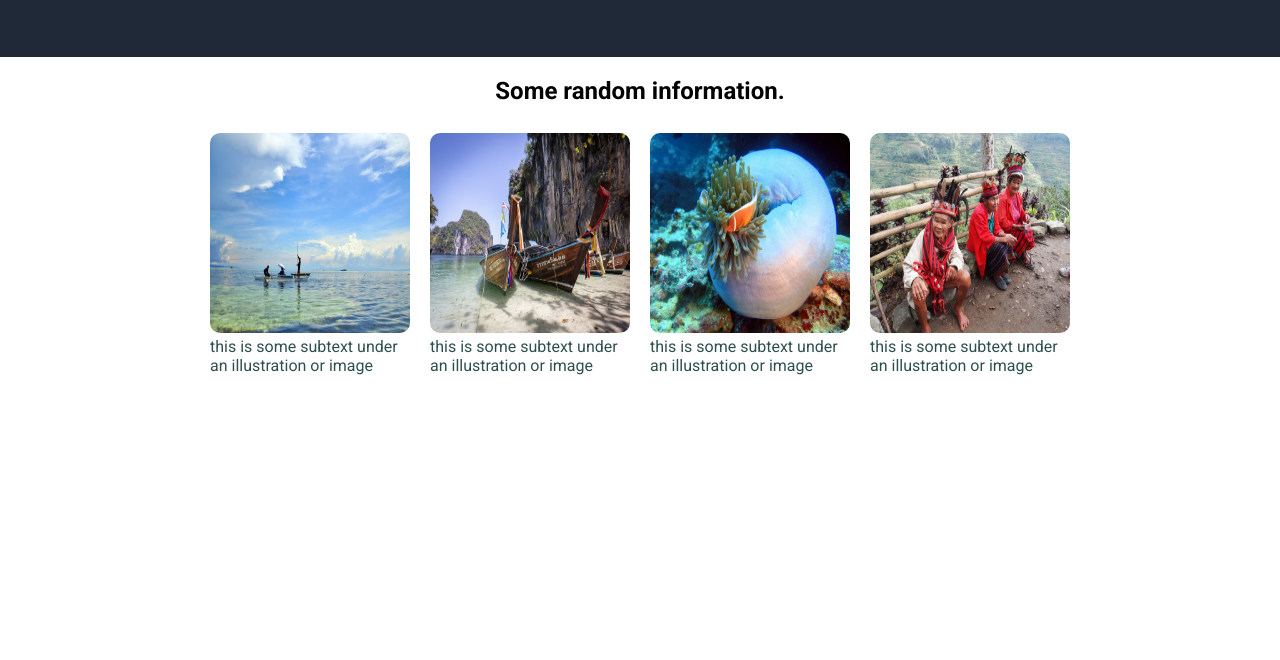
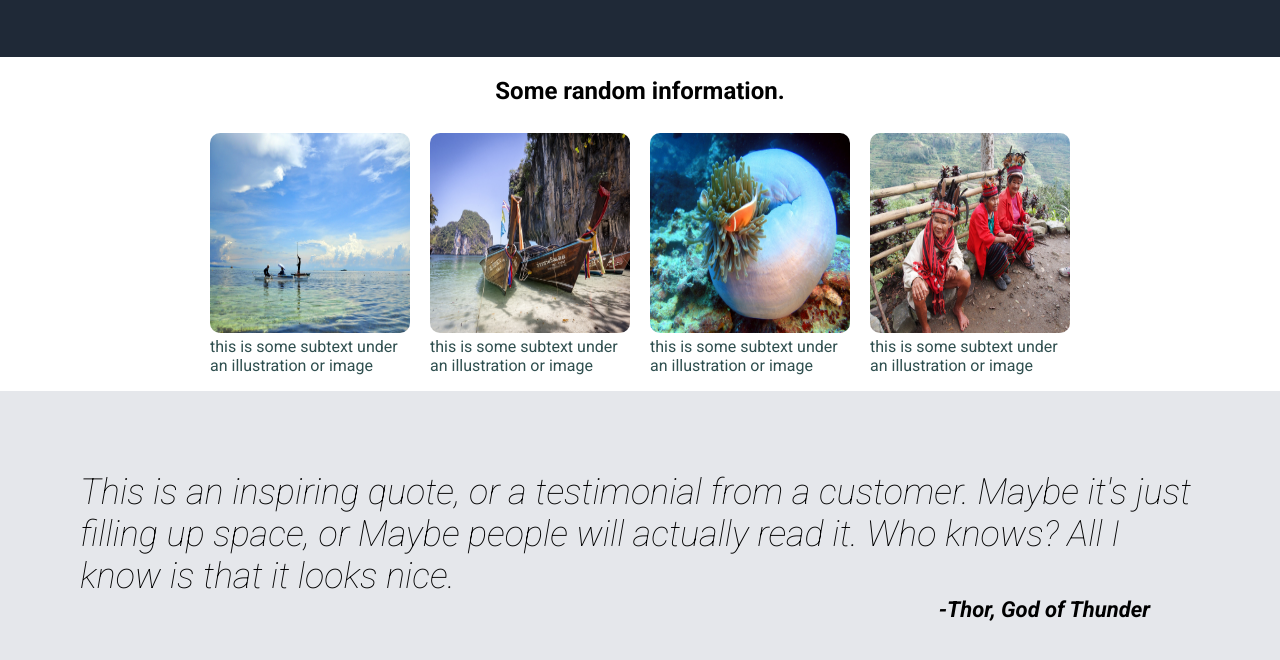
Before and after one commit to RichiCod3s/landing_page_project, a plain HTML site: page index.html in a window 1280 px wide. Shown: the part 210-870 px from the top of the page. Before the commit the page ends 800 px from the top, so only its background shows below. Drawn offline with Linux system fonts and the light colour scheme.

Commit message:
Add quote section

```diff
--- a/index.html
+++ b/index.html
@@ -57,5 +57,12 @@
     </div>
     </div>
 
+    <div class="quote-container">
+     <p>This is an inspiring quote, or a testimonial from a customer. Maybe it's just filling up space, or Maybe
+        people will actually read it. Who knows? All I know is that it looks nice.
+     </p>
+     <p class="quote">-Thor, God of Thunder</p>
+    </div>
+
 </body>
 </html>
--- a/styles.css
+++ b/styles.css
@@ -101,3 +101,21 @@ img{
 .image-text p{
     color: darkslategray;
 }
+.quote-container{
+ background-color: #e5e7eb;
+ display: flex;
+ flex-direction: column;
+ justify-content: center;
+ align-items: center;
+ font-size: 36px;
+ font-weight: lighter;
+ font-style: italic;
+ padding: 80px;
+}
+
+.quote{
+    align-self: flex-end;
+    font-size: 22px;
+    padding-right: 50px;
+    font-weight: bold;
+}
```
